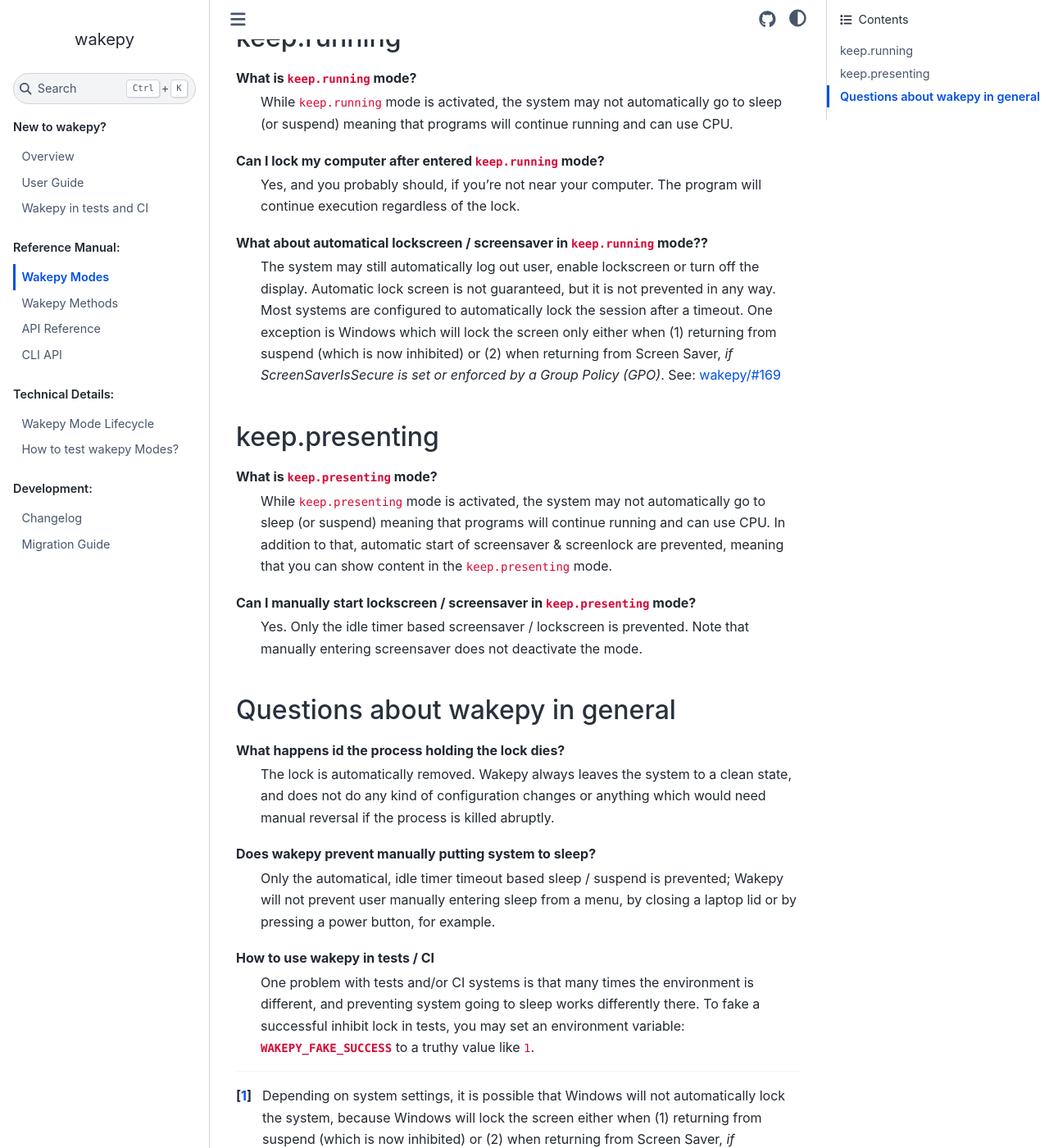
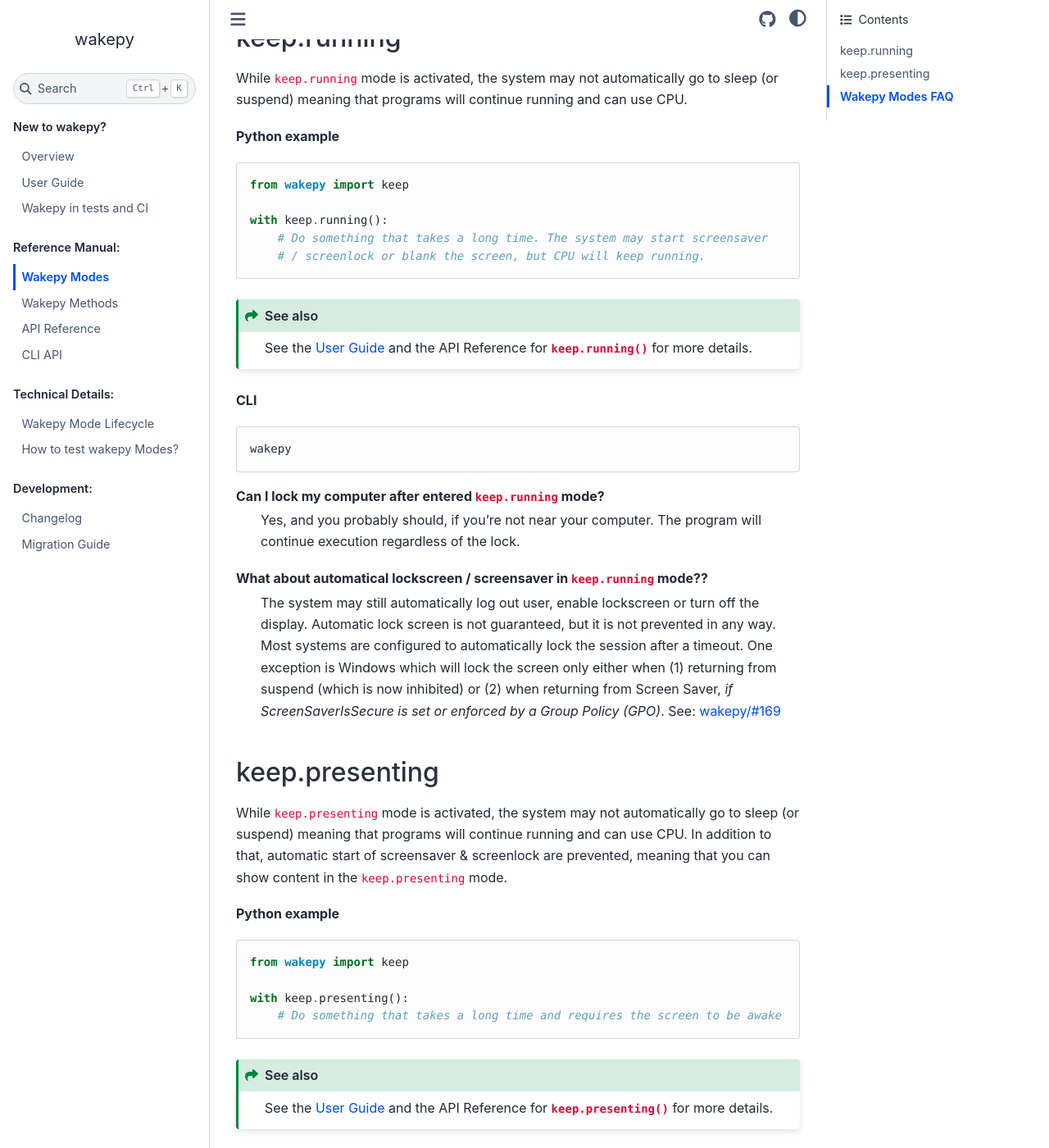
Before and after one commit to fohrloop/wakepy, a Sphinx documentation site: the page built from docs/source/modes.md, in a window 1280 px wide and 1400 px high, scrolled down 710 px. Shown: the whole window at 82% size. Built offline with Sphinx 7.4.7 and the Sphinx Book theme 1.1.4, drawn with Linux system fonts in a browser that asks for light colours; the version number could not be read and is left out; some of the changed text lies outside the part shown.

Commit message:
update modes page
* add See also links
* add short example code

````diff
--- a/docs/source/modes.md
+++ b/docs/source/modes.md
@@ -18,8 +18,27 @@
 (keep-running-mode)=
 ## keep.running
 
-What is `keep.running` mode?
-: While `keep.running` mode is activated, the system may not automatically go to sleep (or suspend) meaning that programs will continue running and can use CPU.
+While `keep.running` mode is activated, the system may not automatically go to sleep (or suspend) meaning that programs will continue running and can use CPU.
+
+**Python example**
+```{code-block} python
+from wakepy import keep
+
+with keep.running():
+    # Do something that takes a long time. The system may start screensaver
+    # / screenlock or blank the screen, but CPU will keep running.
+```
+
+```{admonition} See also
+:class: seealso
+
+See the [User Guide](#user-guide) and the API Reference for {func}`keep.running() <wakepy.keep.running>` for more details.
+```
+
+**CLI**
+```{code-block}
+wakepy
+```
 
 
 Can I lock my computer after entered `keep.running` mode?
@@ -33,11 +52,29 @@
 (keep-presenting-mode)=
 ## keep.presenting
 
-What is `keep.presenting` mode?
-: While `keep.presenting` mode is activated, the system may not automatically go to sleep (or
-suspend) meaning that programs will continue running and can use CPU. In addition to
-that, automatic start of screensaver & screenlock are prevented, meaning that you can
+While `keep.presenting` mode is activated, the system may not automatically go to sleep (or suspend) meaning that programs will continue running and can use CPU. In addition to that, automatic start of screensaver & screenlock are prevented, meaning that you can
 show content in the `keep.presenting` mode.
+
+**Python example**
+```{code-block} python
+from wakepy import keep
+
+with keep.presenting():
+    # Do something that takes a long time and requires the screen to be awake
+```
+
+```{admonition} See also
+:class: seealso
+
+See the [User Guide](#user-guide) and the API Reference for {func}`keep.presenting() <wakepy.keep.presenting>` for more details.
+```
+
+**CLI**
+```{code-block}
+wakepy -p
+```
+
+
 
 Can I manually start lockscreen / screensaver in `keep.presenting` mode?
 : Yes. Only the idle timer based screensaver / lockscreen is prevented. Note that
@@ -45,7 +82,7 @@
 
 
 
-## Questions about wakepy in general
+## Wakepy Modes FAQ
 
 What happens id the process holding the lock dies?
 : The lock is automatically removed. Wakepy always leaves the system to a clean state, and does not do any kind of configuration changes or anything which would need manual reversal if the process is killed abruptly.
````
